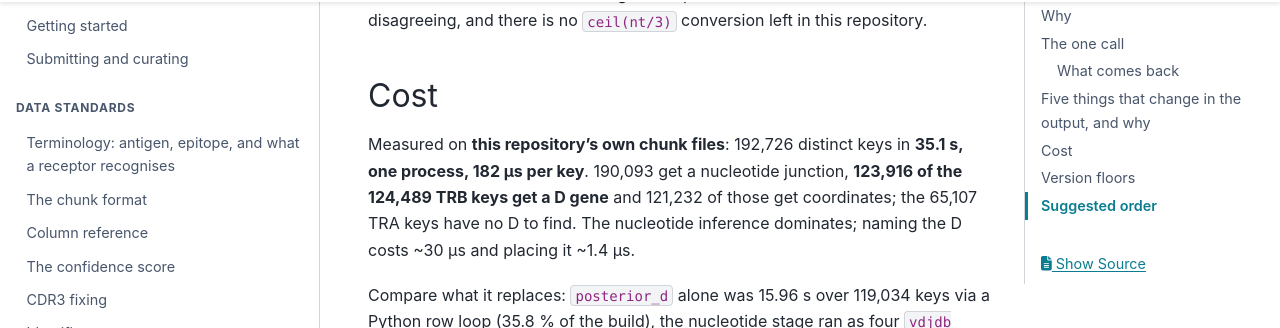
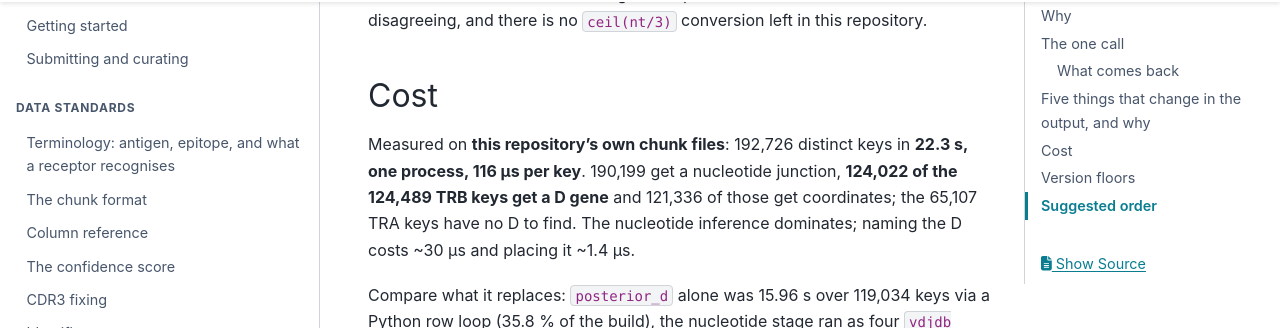
Before and after one commit to antigenomics/vdjdb-db, a Sphinx documentation site: the page built from docs/builds/library-pipeline-migration.md, in a window 1280 px wide and 900 px high, scrolled down 3935 px. Shown: the part 126-454 px from the top of the window. Built offline with Sphinx 7.4.7 and the PyData theme 0.15.4, drawn with Linux system fonts in a browser that asks for light colours.

Commit message:
Migration note: the corpus annotates in 22.3 s, 116 us per key
The model-set chain is 1.57x faster than pinning arda's set as well as more accurate, so the whole
192,726-key corpus is now 22.3 s in one process rather than 35.1 s. 124,022 of the 124,489 TRB keys
get a D gene and 121,336 of those get coordinates.

Co-Authored-By: Claude Opus 5 <noreply@anthropic.com>

```diff
--- a/docs/builds/library-pipeline-migration.md
+++ b/docs/builds/library-pipeline-migration.md
@@ -109,9 +109,9 @@ this repository.
 
 ## Cost
 
-Measured on **this repository's own chunk files**: 192,726 distinct keys in **35.1 s, one process,
-182 µs per key**. 190,093 get a nucleotide junction, **123,916 of the 124,489 TRB keys get a D gene**
-and 121,232 of those get coordinates; the 65,107 TRA keys have no D to find. The nucleotide inference
+Measured on **this repository's own chunk files**: 192,726 distinct keys in **22.3 s, one process,
+116 µs per key**. 190,199 get a nucleotide junction, **124,022 of the 124,489 TRB keys get a D gene**
+and 121,336 of those get coordinates; the 65,107 TRA keys have no D to find. The nucleotide inference
 dominates; naming the D costs ~30 µs and placing it ~1.4 µs.
 
 Compare what it replaces: `posterior_d` alone was 15.96 s over 119,034 keys via a Python row loop
```
